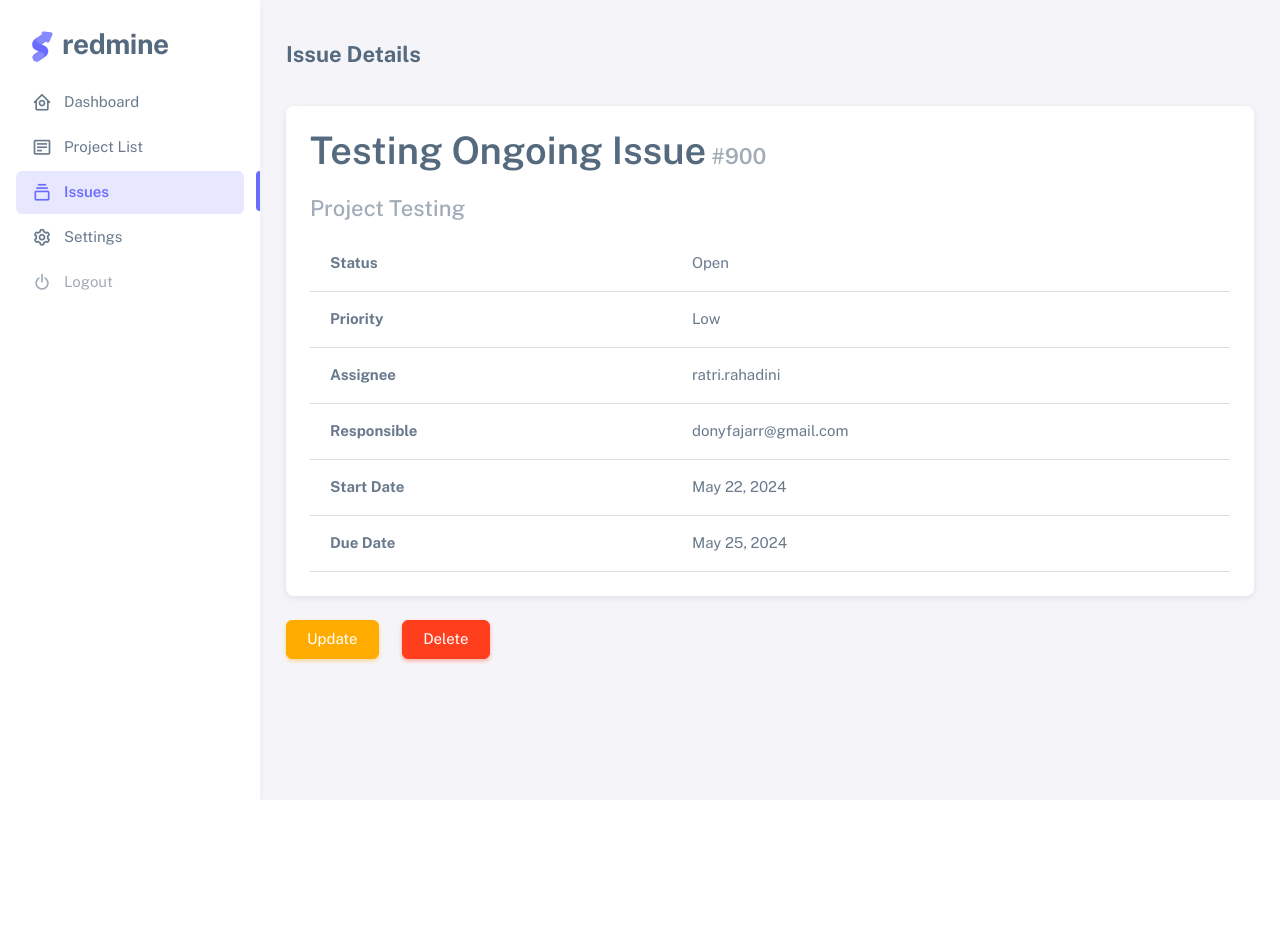
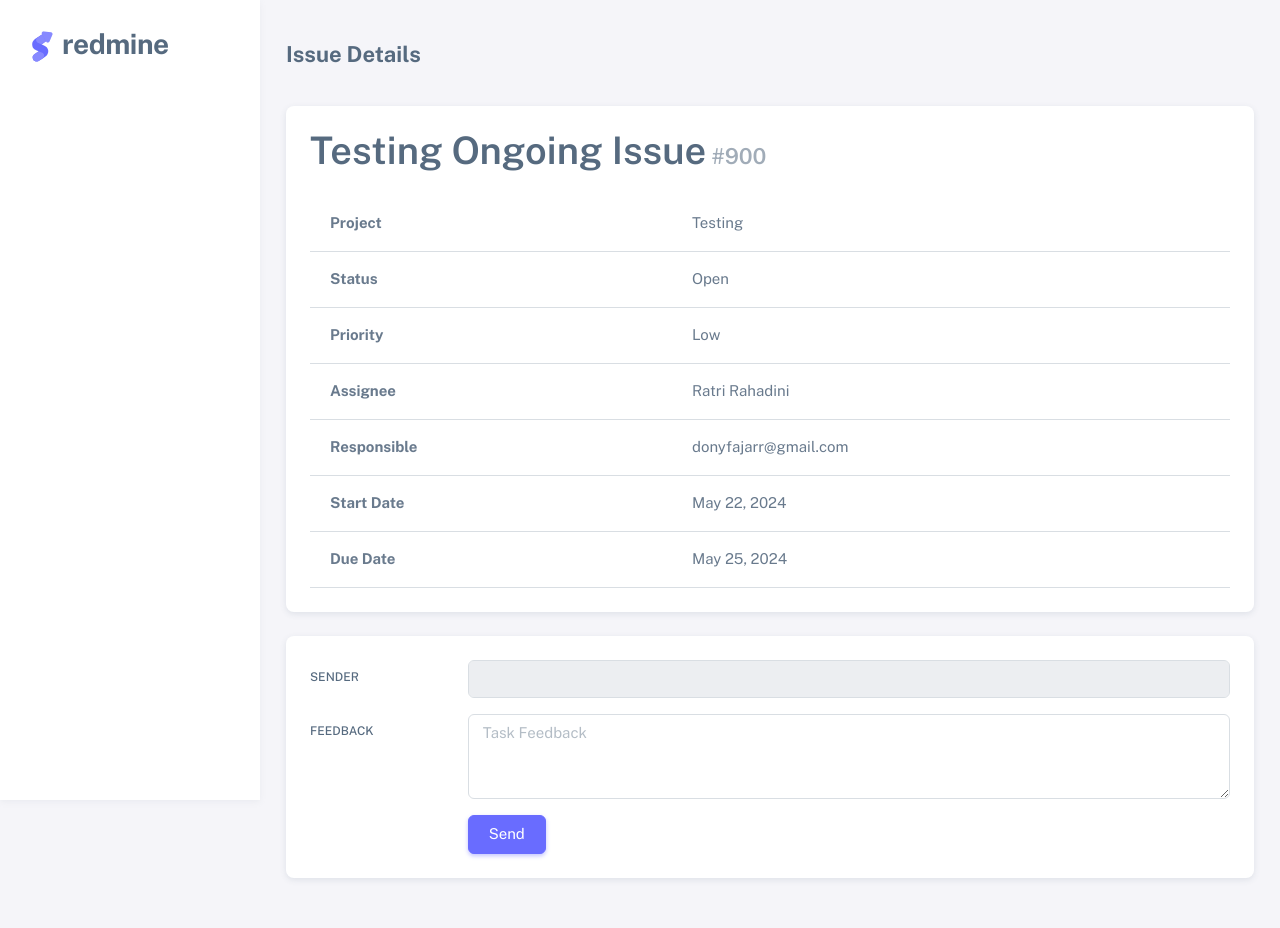
Before and after one commit to donyfajarr/inoreno, a Django app: page /listdetails/900 in a window 1280 px wide. Before the commit the page ends 800 px from the top, so only its background shows below. Run offline with Django 5.2, Linux system fonts and the light colour scheme; data comes from the database, SQL or seed files in the repository; both versions use the stored data as it was after the commit; some libraries are stand-ins or nearby versions.

Commit message:
add email dependent on giving feedback

```diff
--- a/apps/templates/listdetails.html
+++ b/apps/templates/listdetails.html
@@ -124,7 +124,7 @@
           </div>
 
           <div class="menu-inner-shadow"></div>
-
+          {% if not email and request.user.is_authenticated %}
           <ul class="menu-inner py-1">
             <!-- Dashboard -->
             <li class="menu-item">
@@ -161,6 +161,7 @@
               </a>
             </li>
           </ul>
+          {% endif %}
         </aside>
         <!-- / Menu -->
 
@@ -186,9 +187,15 @@
                       <h1 class="mb-0 fw-semibold">{{get.subject}}<span class="fs-4  text-muted">      #{{get.id}}</span> </h1>
                     </div>
                     <div class="card-body">
-                      <h3 class="fs-4 text-muted">Project {{getproject}}</h3>
+
                         <table class="table">
                           <tbody>
+                            <tr>
+                              <td class=""><strong>Project</strong></td>
+                                <td class="py-3">
+                                  <p class="mb-0">{{getproject}}</p>
+                                </td>
+                            </tr>
                             <tr>
                               <td class=""><strong>Status</strong></td>
                                 <td class="py-3">
@@ -204,7 +211,7 @@
                             <tr>
                               <td class=""><strong>Assignee</strong></td>
                                 <td class="py-3">
-                                  <p class="mb-0">{{get.assignee}}</p>
+                                  <p class="mb-0">{{ get.assignee.first_name|add:" " }}{{ get.assignee.last_name }}</p>
                                 </td>
                             </tr>
                             <tr>
@@ -229,15 +236,37 @@
                                   <p class="mb-0">{{get.due_date}}</p>
                                 </td>
                             </tr>
-
-
-
-
                           </tbody>
                         </table>
-
                      </div>
                     </div>
+                    {% if email or not request.user.is_authenticated %}
+                    <div class="card mb-4">
+                      <div class="card-body">
+                        <form id="feedback" method="post" action="{% url 'listdetails' id=id %}">
+                          {% csrf_token %}
+                          <div class ="row mb-3">
+                            <label for="basic-default-name" class="col-sm-2 col-form-label">Sender</label>
+                            <div class="col-sm-10">
+                                <input type="text" name="sender" type="text" class="form-control" id="basic-default-name" value="{{email}}" readonly/>
+                            </div>
+                          </div>
+                          <div class="row mb-3">
+                            <label class="col-sm-2 col-form-label" for="exampleFormControlTextarea1">Feedback</label>
+                            <div class="col-sm-10">
+                              <textarea name="description" class="form-control" id="exampleFormControlTextarea1" rows="3" placeholder="Task Feedback"></textarea>
+                            </div>
+                        </div>
+                        <div class="row justify-content-end">
+                          <div class="col-sm-10">
+                          <button type="submit" class="btn btn-primary">Send</button>
+                          </div>
+                        </div>
+                        </form>
+                      </div>
+                    </div>
+                    {% endif %}
+                    {% if not email and request.user.is_authenticated %}
                     <div class="col-sm-10">
                       <a href="{% url 'updateissue' get.id %}"><button class="btn btn-warning">Update</button></a>
                       <a href="{% url 'deleteissue' get.id %}"><button class="btn btn-danger custom-margin">Delete</button></a>
@@ -247,9 +276,9 @@
                         }
                     </style>
                     </div>
+                    {% endif %}
 
                   </div>
-                </div>
 
 
             <!-- / Content -->
--- a/apps/views.py
+++ b/apps/views.py
@@ -12,6 +12,8 @@
 import json
 from django.http import JsonResponse
 import requests
+import urllib.parse
+from urllib.parse import unquote
 
 @login
 def index(request):
@@ -525,19 +527,58 @@
     })
 
 def listdetails(request, id):
-    get = models.task.objects.get(id=id)
-    getproject = get.id_project
-    getpic = models.pic.objects.filter(id_task = id)
+    if request.method == 'GET':
+        get = models.task.objects.get(id=id)
+        getproject = get.id_project
+        getpic = models.pic.objects.filter(id_task = id)
 
-    listpic = []
-    for item in getpic:
-        listpic.append(item.pic)
-    listpic = ','.join(listpic)
-    return render(request, 'listdetails.html', {
+        listpic = []
+        for item in getpic:
+            listpic.append(item.pic)
+        listpic = ','.join(listpic)
+        email = request.GET.get('email', '')
+        if email:
+            email = unquote(email)
+        return render(request, 'listdetails.html', {
         "get" : get,
         "getproject" : getproject,
-        'getpic' : listpic
+        'getpic' : listpic,
+        'email' : email,
+        'id' : id
     })
+    else:
+        sender = request.POST['sender']
+        description = request.POST['description']
+        get = models.task.objects.get(id=id)
+        receipent = get.assignee.email
+        fullname = get.assignee.first_name + " " + get.assignee.last_name
+        email_api = "http://10.24.7.70:3333/send-email"
+        subject = f"#{get.id}-{get.subject} Task Feedback"
+        body = f"""
+                Dear {fullname},
+
+                This is my feedback about my #{get.id}-{get.subject} task:
+                {description}
+
+                Regards,
+                {sender}
+                """
+        payload = {
+            "to": [receipent],
+            "cc": [],
+            "subject": subject,
+            "body": body
+        }
+        print(payload)
+    #    response = requests.post(email_api, json=payload)
+    #     if response.status_code == 200:
+    #         print("Email sent successfully.")
+    #     else:
+    #         print(f"Failed to send email. Status code: {response.status_code}")
+    #         print(response.text)
+        return redirect ('listdetails', id=id)
+        #
+
 
 @login
 def newissue(request):
@@ -641,7 +682,7 @@
         def find_pic(task):
             return list(models.pic.objects.filter(id_task=task))
 
-        def create_email_body(task, status):
+        def create_email_body(task, status, recipient_email):
             general_name = "Team Member"
             fullname = task.assignee.first_name + " " + task.assignee.last_name
             author_name = fullname
@@ -651,6 +692,7 @@
             due_date = task.due_date
             task_id = task.id
 
+            encoded_email = urllib.parse.quote(recipient_email)
             if status == 'start':
                 body = f"""
                 Dear {general_name},
@@ -658,7 +700,7 @@
                 You have a task that started today and will be due on {due_date} from the {project_name} project
                 with the task subject: {subject}.
 
-                View more at: http://10.24.7.165/listdetails/{task_id}
+                View more at: http://10.24.7.165/listdetails/{task_id}?email={encoded_email}
 
                 Regards,
                 {author_name}
@@ -670,7 +712,7 @@
                 You still have a running task that started on {start_date} and will be due on {due_date}
                 from the {project_name} project with the task subject: {subject}.
 
-                View more at: http://10.24.7.165/listdetails/{task_id}
+                View more at: http://10.24.7.165/listdetails/{task_id}?email={encoded_email}
 
                 Regards,
                 {author_name}
@@ -682,7 +724,7 @@
                 You have a task that will be due today ({due_date}) from the {project_name} project
                 with the task subject: {subject}.
 
-                View more at: http://10.24.7.165/listdetails/{task_id}
+                View more at: http://10.24.7.165/listdetails/{task_id}?email={encoded_email}
 
                 Regards,
                 {author_name}
@@ -698,30 +740,30 @@
                 "body": body
             }
             print(payload)
-            response = requests.post(email_api, json=payload)
-            if response.status_code == 200:
-                print("Email sent successfully.")
-            else:
-                print(f"Failed to send email. Status code: {response.status_code}")
-                print(response.text)
+        #     response = requests.post(email_api, json=payload)
+        #     if response.status_code == 200:
+        #         print("Email sent successfully.")
+        #     else:
+        #         print(f"Failed to send email. Status code: {response.status_code}")
+        #         print(response.text)
 
-        # Process tasks and send emails
+        # # Process tasks and send emails
         for task in start_today_tasks:
             pics = find_pic(task)
             for pic in pics:
-                body = create_email_body(task, 'start')
+                body = create_email_body(task, 'start', pic.pic)
                 send_email(pic.pic, task.assignee.email, f"#{task.id} [{task.subject}] Task Reminder", body)
 
         for task in end_today_tasks:
             pics = find_pic(task)
             for pic in pics:
-                body = create_email_body(task, 'end')
+                body = create_email_body(task, 'end', pic.pic)
                 send_email(pic.pic, task.assignee.email, f"#{task.id} [{task.subject}] Task Reminder", body)
 
         for task in ongoing_tasks:
             pics = find_pic(task)
             for pic in pics:
-                body = create_email_body(task, 'ongoing')
+                body = create_email_body(task, 'ongoing', pic.pic)
                 send_email(pic.pic, task.assignee.email, f"#{task.id} [{task.subject}] Task Reminder", body)
 
         return redirect('index')
```
Also changed, not shown: apps/templates/newissue.html (+27 -3 lines), db.sqlite3.
